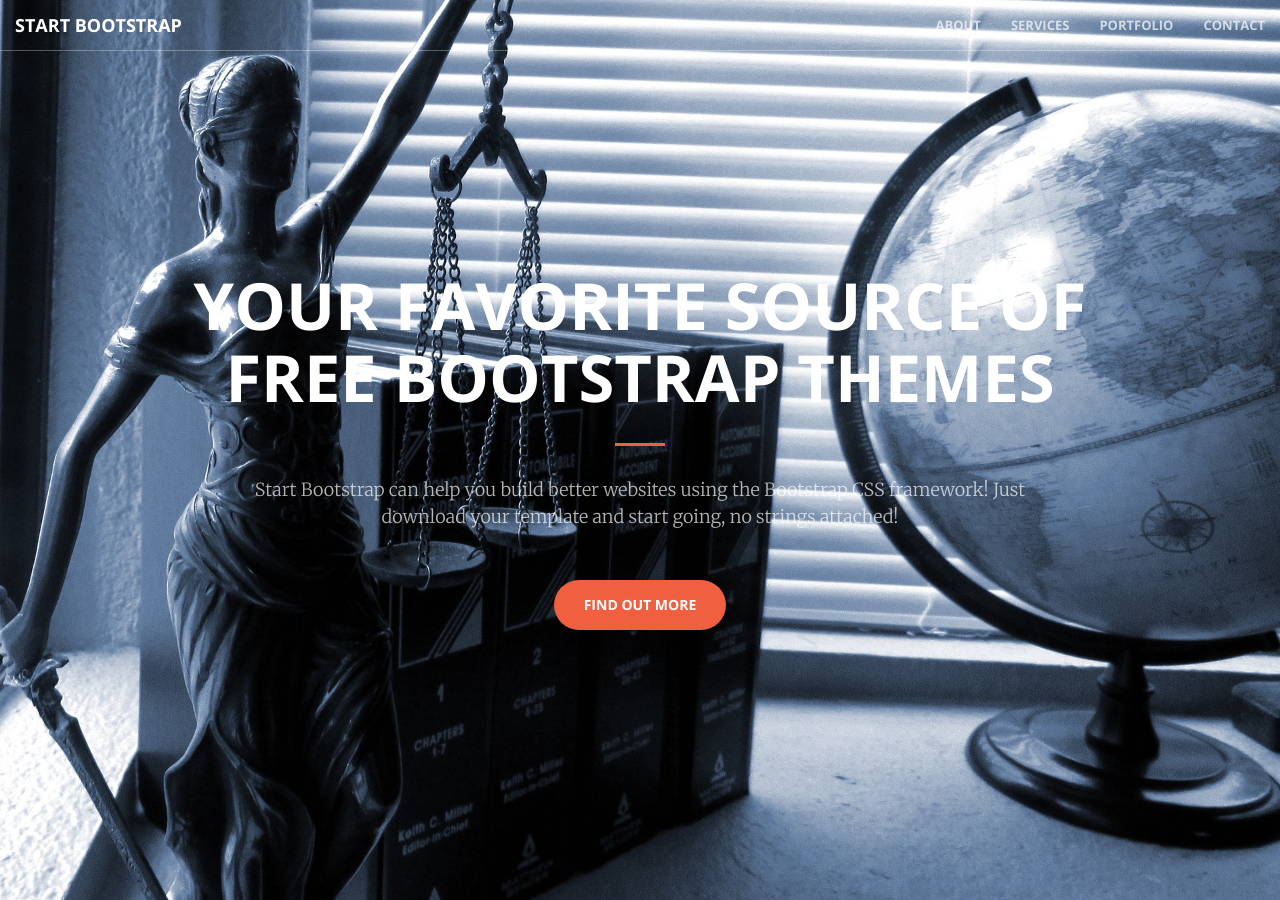
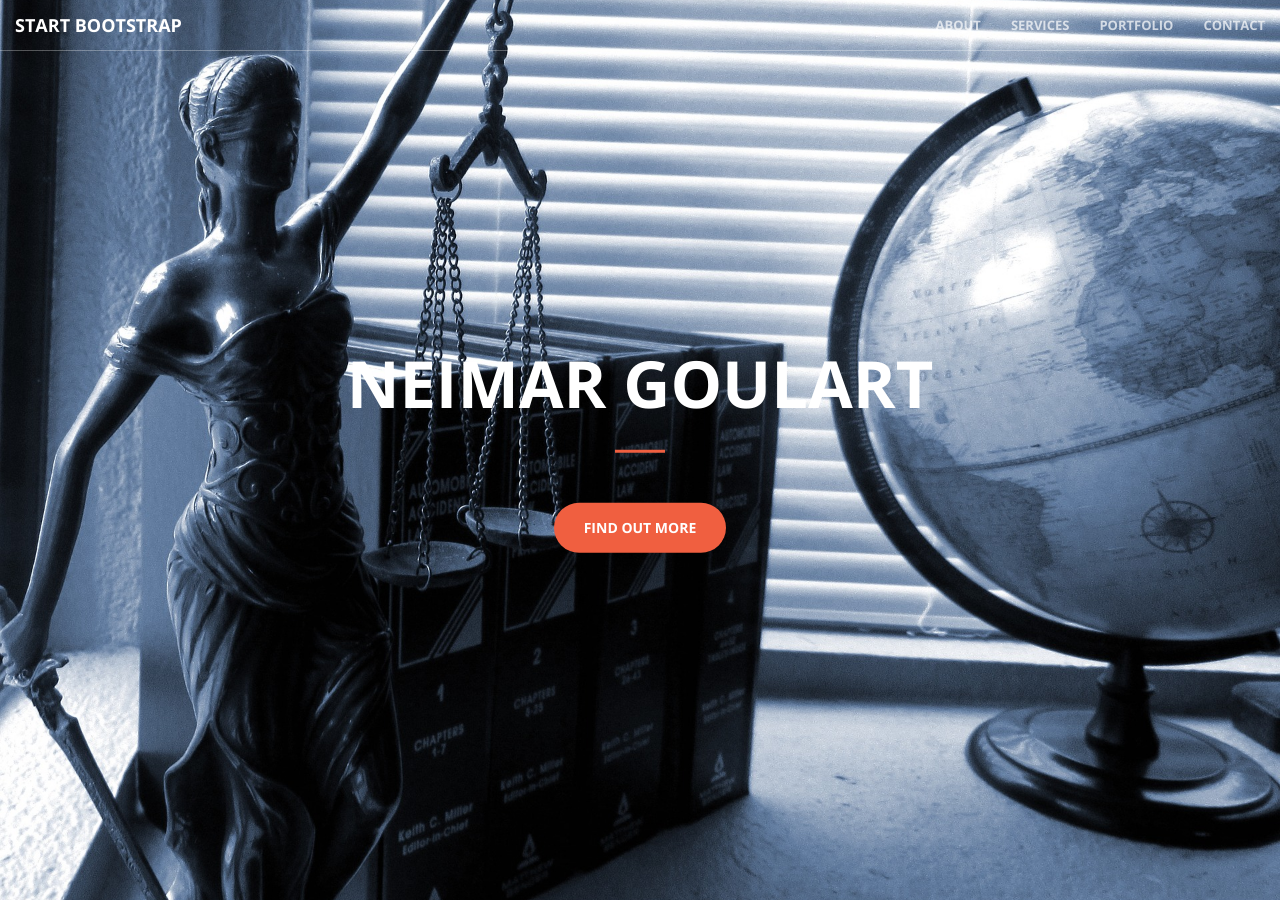
Before and after one commit to ngoulart/ngoulart.github.io, a Jekyll site: the page built from index.html, in a window 1280 px wide and 900 px high. Built offline with Jekyll 4.4.1, drawn with Linux system fonts in a browser that asks for light colours.

Commit message:
Update header

```diff
--- a/_config.yml
+++ b/_config.yml
@@ -7,3 +7,6 @@ url: "https://ngoulart.github.io" # the base hostname & protocol for your site
 
 # Build settings
 markdown: kramdown
+
+header.title: Neimar Goulart
+header.subtitle: Advocacia & Assessoria Empresarial
--- a/_includes/header.html
+++ b/_includes/header.html
@@ -1,9 +1,9 @@
 <header>
     <div class="header-content">
         <div class="header-content-inner">
-            <h1>Your Favorite Source of Free Bootstrap Themes</h1>
+            <h1>{{site.title}}</h1>
             <hr>
-            <p>Start Bootstrap can help you build better websites using the Bootstrap CSS framework! Just download your template and start going, no strings attached!</p>
+            <p>{{site.headerSubtitle}}</p>
             <a href="#about" class="btn btn-primary btn-xl page-scroll">Find Out More</a>
         </div>
     </div>
```
Also changed, not shown: README.md (deleted).
